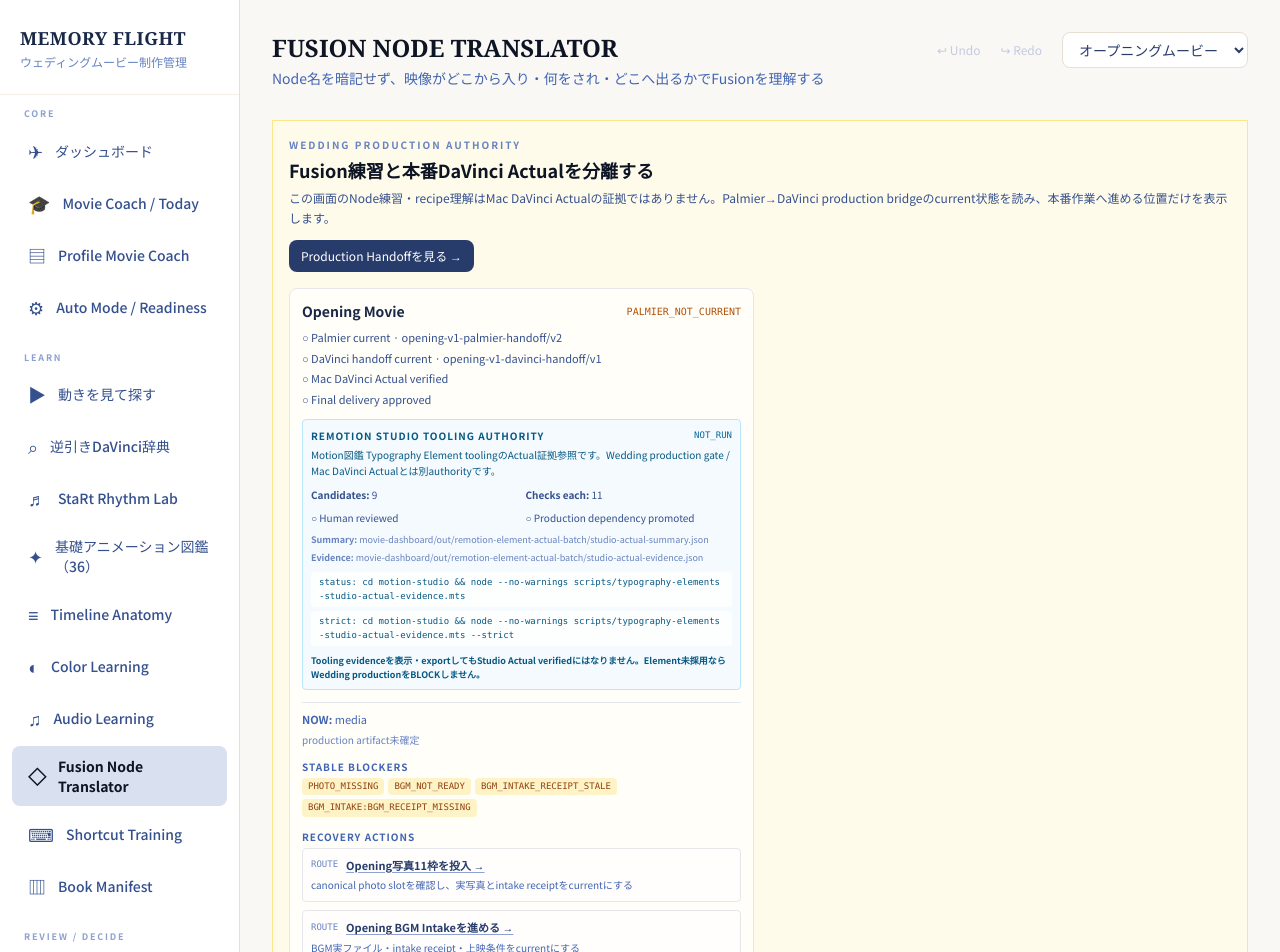
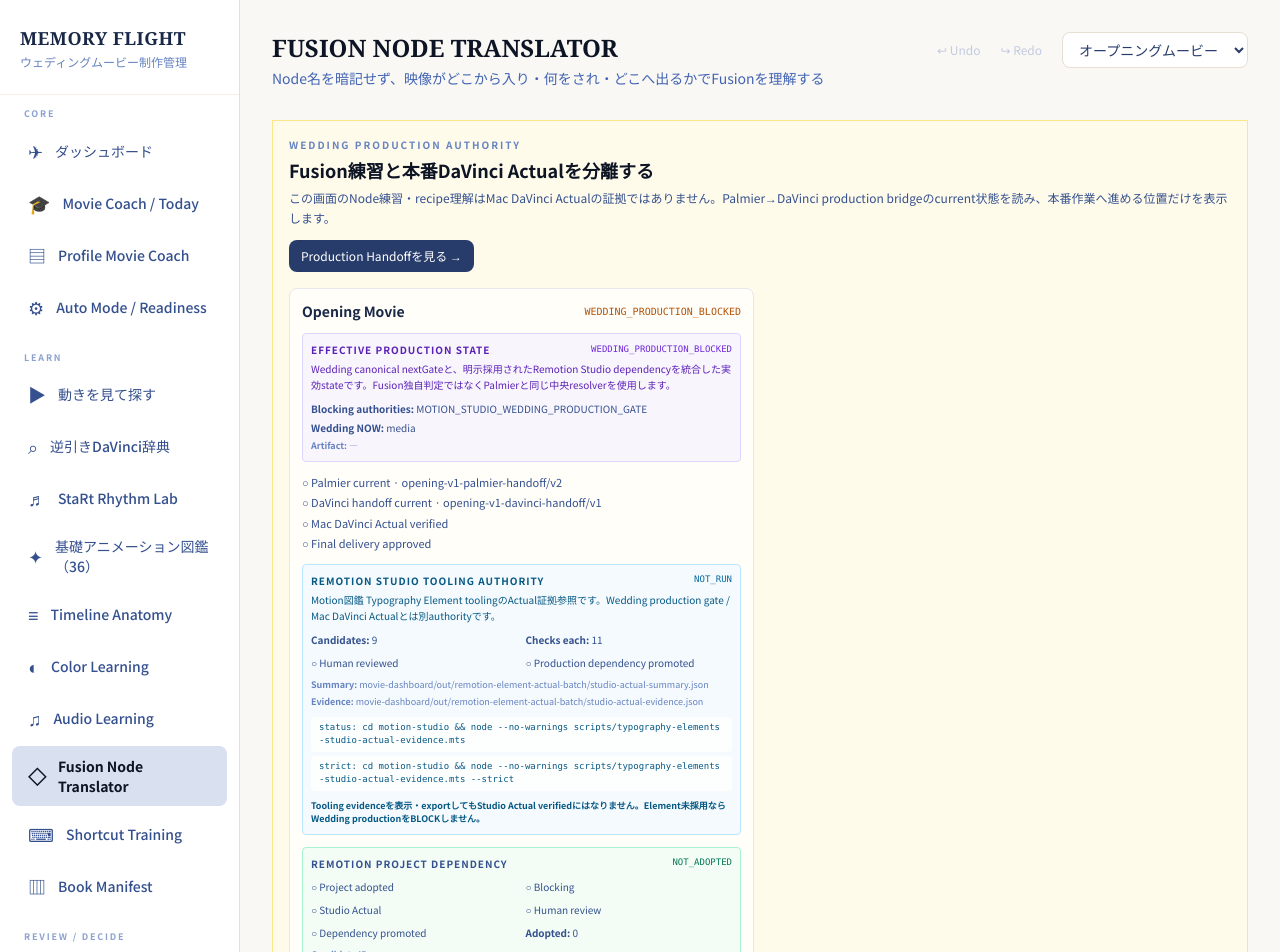
Before and after one commit to m-shogo/wedding-project, a React (Vite) app in the folder movie-dashboard/: page /movie-coach/fusion in a window 1280 px wide. Shown: the top 952 px of the page. Built offline with nearby package versions, Linux system fonts and the light colour scheme.

Commit message:
Movie: surface effective Remotion dependency in Fusion

```diff
--- a/movie-dashboard/src/pages/FusionNodeTranslator.tsx
+++ b/movie-dashboard/src/pages/FusionNodeTranslator.tsx
@@ -57,13 +57,26 @@ export function FusionNodeTranslator() {
         <div className="mt-4 grid gap-3 lg:grid-cols-2">
           {productionGate.projects.map((project) => {
             const studio = project.remotionStudioToolingEvidence;
+            const dependency = project.remotionStudioToolingDependency;
             return (
             <div key={project.movieId} className="rounded-lg border border-current/15 bg-white/70 dark:bg-navy-800/50 p-3">
               <div className="flex flex-wrap items-center justify-between gap-2">
                 <p className="text-sm font-bold text-navy-800 dark:text-sand-100">{project.title}</p>
-                <code className={`text-[10px] ${project.bridge.state === "READY" ? "text-emerald-700 dark:text-emerald-300" : "text-amber-700 dark:text-amber-300"}`}>{project.bridge.state}</code>
+                <code className={`text-[10px] ${project.productionReady ? "text-emerald-700 dark:text-emerald-300" : "text-amber-700 dark:text-amber-300"}`}>{project.effectiveProductionState}</code>
               </div>
-              <div className="mt-2 grid gap-1 text-[11px] text-navy-600 dark:text-navy-200">
+
+              <div className="mt-3 rounded border border-violet-200 bg-violet-50/70 p-2 dark:border-violet-800 dark:bg-violet-900/15">
+                <div className="flex flex-wrap items-center justify-between gap-2">
+                  <p className="text-[10px] font-semibold tracking-widest text-violet-800 dark:text-violet-200">EFFECTIVE PRODUCTION STATE</p>
+                  <code className={`text-[9px] ${project.productionReady ? "text-emerald-700 dark:text-emerald-300" : "text-violet-700 dark:text-violet-300"}`}>{project.effectiveProductionState}</code>
+                </div>
+                <p className="mt-1 text-[10px] leading-4 text-violet-800 dark:text-violet-200">Wedding canonical nextGateと、明示採用されたRemotion Studio dependencyを統合した実効stateです。Fusion独自判定ではなくPalmierと同じ中央resolverを使用します。</p>
+                <p className="mt-2 text-[10px] text-navy-600 dark:text-navy-200"><strong>Blocking authorities:</strong> {project.blockingAuthorities.length > 0 ? project.blockingAuthorities.join(", ") : "none"}</p>
+                <p className="mt-1 text-[10px] text-navy-600 dark:text-navy-200"><strong>Wedding NOW:</strong> {project.nextGate.stage ?? "PRODUCTION_READY"}</p>
+                <p className="mt-1 break-all text-[9px] text-navy-400"><strong>Artifact:</strong> {project.nextGate.artifactPath ?? "—"}</p>
+              </div>
+
+              <div className="mt-3 grid gap-1 text-[11px] text-navy-600 dark:text-navy-200">
                 <p>{project.bridge.palmierCurrent ? "✓" : "○"} Palmier current · {project.bridge.palmierContractVersion}</p>
                 <p>{project.bridge.davinciHandoffCurrent ? "✓" : "○"} DaVinci handoff current · {project.bridge.davinciContractVersion}</p>
                 <p>{project.bridge.macDaVinciActualVerified ? "✓" : "○"} Mac DaVinci Actual verified</p>
@@ -89,6 +102,42 @@ export function FusionNodeTranslator() {
                   <code className="block break-all rounded bg-white/80 px-2 py-1 text-[9px] text-sky-800 dark:bg-navy-950/30 dark:text-sky-200">strict: {studio.strictCommand}</code>
                 </div>
                 <p className="mt-2 text-[9px] font-semibold text-sky-800 dark:text-sky-200">Tooling evidenceを表示・exportしてもStudio Actual verifiedにはなりません。Element未採用ならWedding productionをBLOCKしません。</p>
+              </div>
+
+              <div className={`mt-3 rounded border p-2 ${dependency.blocking ? "border-amber-200 bg-amber-50/80 dark:border-amber-800 dark:bg-amber-900/15" : "border-emerald-200 bg-emerald-50/60 dark:border-emerald-800 dark:bg-emerald-900/10"}`}>
+                <div className="flex flex-wrap items-center justify-between gap-2">
+                  <p className="text-[10px] font-semibold tracking-widest text-navy-600 dark:text-navy-200">REMOTION PROJECT DEPENDENCY</p>
+                  <code className={`text-[9px] ${dependency.blocking ? "text-amber-700 dark:text-amber-300" : "text-emerald-700 dark:text-emerald-300"}`}>{dependency.state}</code>
+                </div>
+                <div className="mt-2 grid grid-cols-2 gap-2 text-[10px] text-navy-600 dark:text-navy-200">
+                  <p>{dependency.adopted ? "✓" : "○"} Project adopted</p>
+                  <p>{dependency.blocking ? "●" : "○"} Blocking</p>
+                  <p>{dependency.studioActualVerified ? "✓" : "○"} Studio Actual</p>
+                  <p>{dependency.humanReviewed ? "✓" : "○"} Human review</p>
+                  <p>{dependency.dependencyPromoted ? "✓" : "○"} Dependency promoted</p>
+                  <p><strong>Adopted:</strong> {dependency.adoptedCandidateCount}</p>
+                </div>
+                <p className="mt-2 break-all text-[9px] text-navy-400"><strong>Candidate IDs:</strong> {dependency.adoptedCandidateIds.length > 0 ? dependency.adoptedCandidateIds.join(", ") : "none"}</p>
+                {dependency.recoveryActions.length > 0 && (
+                  <div className="mt-2 grid gap-2">
+                    {dependency.recoveryActions.map((action) => (
+                      <div key={`${action.kind}-${action.label}`} className="rounded border border-current/10 bg-white/70 p-2 dark:bg-navy-900/20">
+                        <div className="flex flex-wrap items-center gap-2">
+                          <code className="text-[9px] text-navy-400">{action.kind}</code>
+                          <span className="text-[11px] font-semibold text-navy-700 dark:text-sand-100">{action.label}</span>
+                        </div>
+                        <p className="mt-1 text-[10px] leading-4 text-navy-500 dark:text-navy-300">{action.purpose}</p>
+                        {action.kind === "COMMAND" && action.command && (
+                          <code className="mt-1 block break-all rounded bg-navy-950/5 px-2 py-1 text-[9px] text-navy-600 dark:bg-white/5 dark:text-navy-200">{action.command}</code>
+                        )}
+                        {action.kind === "HUMAN" && (
+                          <p className="mt-1 text-[9px] font-semibold text-amber-700 dark:text-amber-300">Human action required · Fusion画面から自動昇格しません</p>
+                        )}
+                      </div>
+                    ))}
+                  </div>
+                )}
+                <p className="mt-2 text-[9px] font-semibold text-navy-500 dark:text-navy-300">Candidateが存在するだけでは非ブロッキング。Wedding projectへ明示採用した場合だけ、Studio Actual → Human review → promotion完了までfail-closeします。</p>
               </div>
 
               {!project.productionReady && (
```
